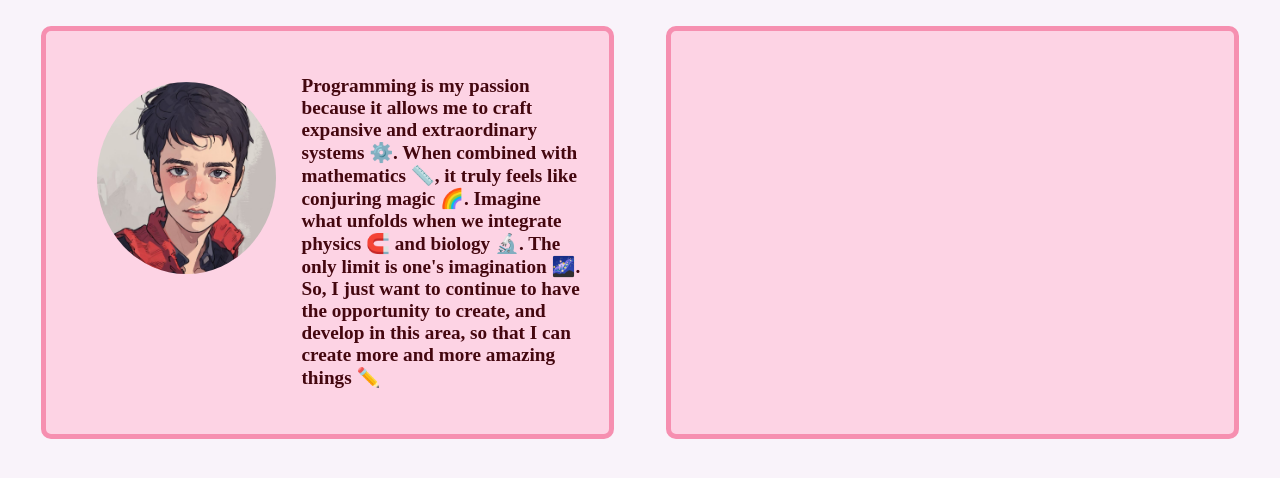
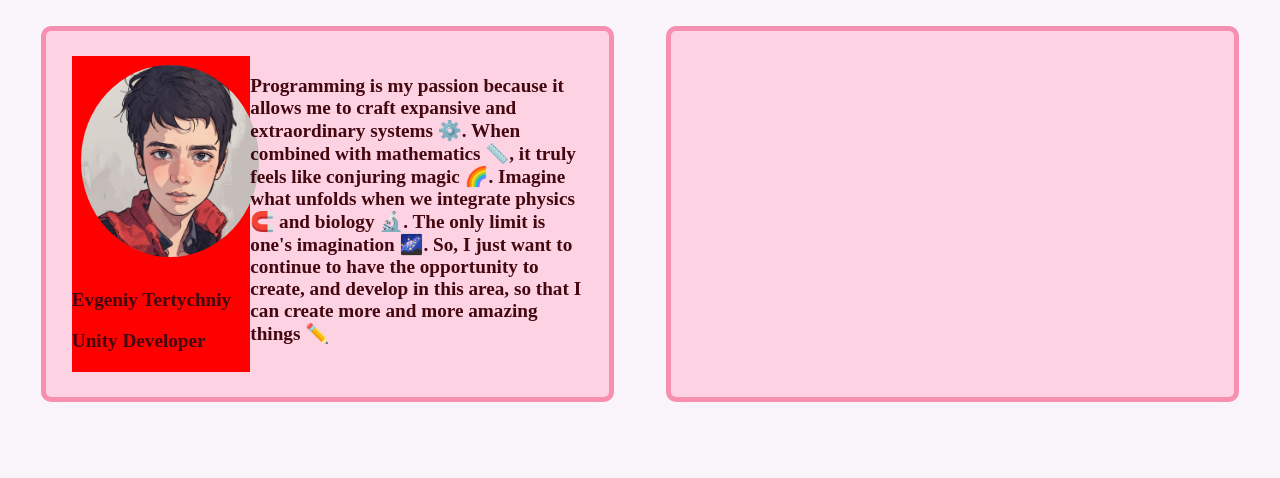
Before and after one commit to NeutrinoZh/it-fructose, a Next.js app in the folder apps/web/: page / in a window 1280 px wide. Shown: the top 478 px of the page. Built offline with nearby package versions, Linux system fonts and the light colour scheme.

Commit message:
user block

```diff
--- a/apps/web/src/app/page.module.scss
+++ b/apps/web/src/app/page.module.scss
@@ -24,14 +24,14 @@
     }
 }
 
-.userBlock {
+.titleBlock {
     display: flex;
     justify-content: right;
     text-align: left;
 
     img {
-        height: 15vw;
-        width: 15vw;
+        max-height: 15vw;
+        max-width: 15vw;
         border-radius: 50%;
         margin: 5%;
     }
@@ -41,4 +41,9 @@
         font-size: larger;
         font-weight: bold;
     }
+
+    div.user {
+        background-color: red;
+        color: white;
+    }
 }
--- a/apps/web/src/app/page.tsx
+++ b/apps/web/src/app/page.tsx
@@ -8,11 +8,15 @@ import styles from "./page.module.scss";
 export default function Page(): JSX.Element {
   return (
     <main className={styles.main}>
-      <div className={classnames(styles.block, styles.userBlock)}>
-        <img src={avatar.src}></img>
+      <div className={classnames(styles.block, styles.titleBlock)}>
+        <div className={styles.user}>
+          <img src={avatar.src}></img>
+          <p className={styles.name}>{data.user.name}</p>
+          <p className={styles.job}>{data.user.job}</p>
+        </div>
         <p>{data.page.title}</p>
       </div>
-      <div className={classnames(styles.block, styles.titleBlock)}>
+      <div className={classnames(styles.block)}>
 
       </div>
     </main>
```
